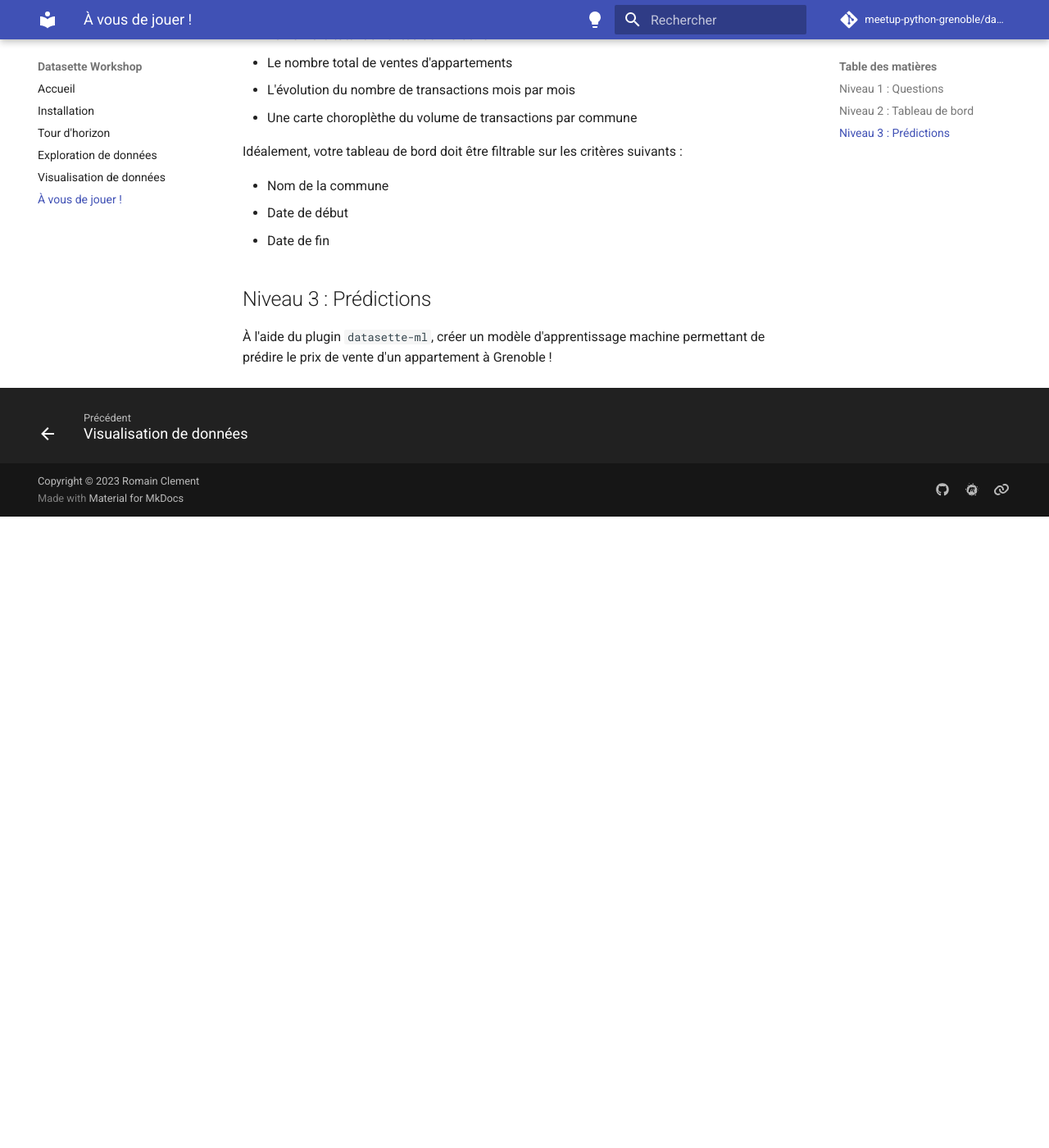
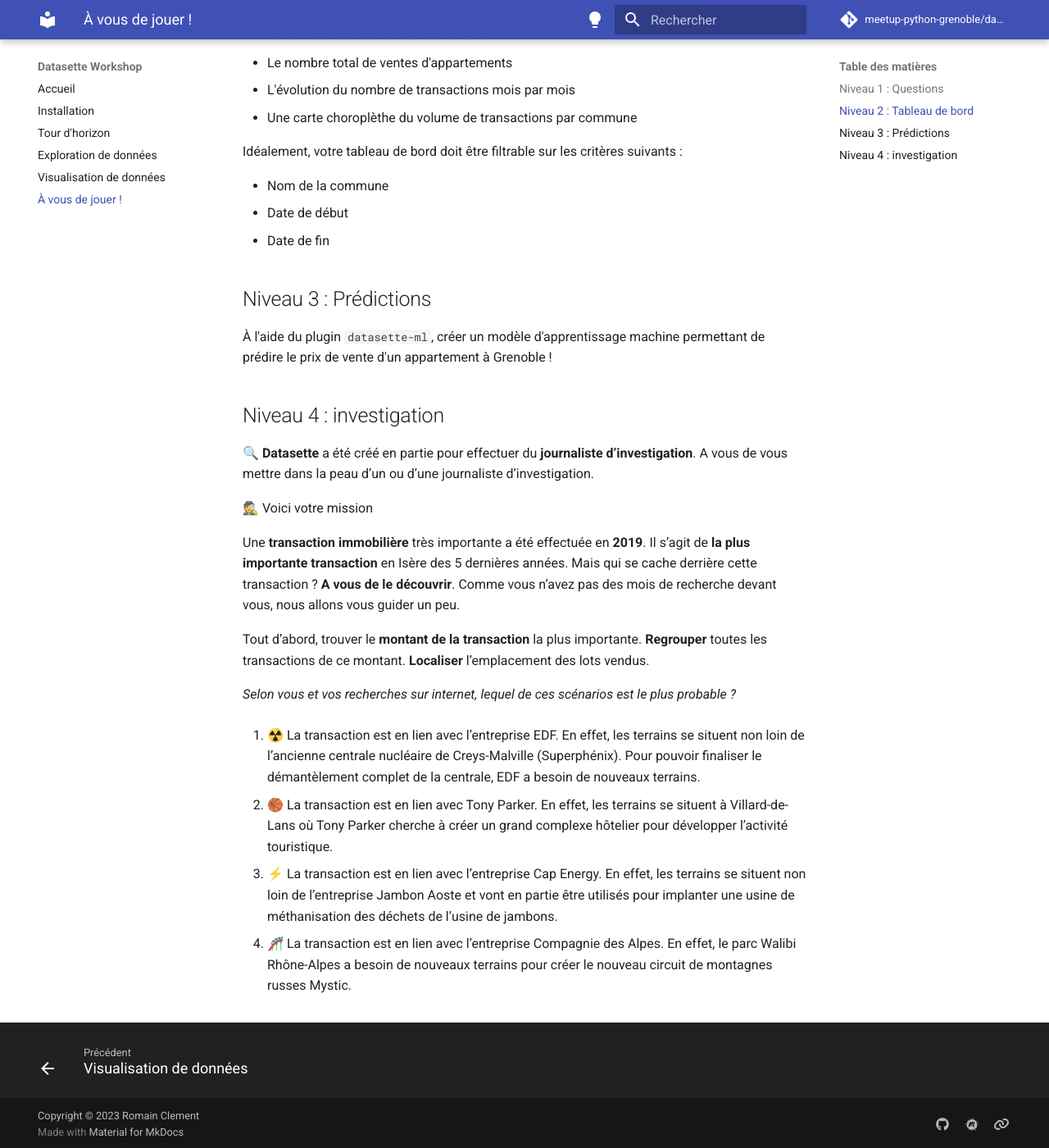
Before and after one commit to meetup-python-grenoble/datasette-workshop, an MkDocs documentation site: the page built from docs/playtime.md, in a window 1280 px wide and 1400 px high, scrolled down 770 px. Shown: the whole window at 82% size. Built offline with MkDocs 1.6.1 and Material for MkDocs 9.7.7, drawn with Linux system fonts in a browser that asks for light colours; comment, search, counter and statistics services are not loaded; before the commit the page ends 1400 px from its top, so only the background shows below that.

Commit message:
Update playtime with the quest

```diff
--- a/docs/playtime.md
+++ b/docs/playtime.md
@@ -32,3 +32,23 @@ Idéalement, votre tableau de bord doit être filtrable sur les critères suivan
 ## Niveau 3 : Prédictions
 
 À l'aide du plugin `datasette-ml`, créer un modèle d'apprentissage machine permettant de prédire le prix de vente d'un appartement à Grenoble !
+
+## Niveau 4 : investigation
+
+🔍 **Datasette** a été créé en partie pour effectuer du **journaliste d’investigation**. A vous de vous mettre dans la peau d’un ou d’une journaliste d’investigation.
+
+🕵️ Voici votre mission
+
+Une **transaction immobilière** très importante a été effectuée en **2019**. Il s’agit de **la plus importante transaction** en Isère des 5 dernières années. Mais qui se cache derrière cette transaction ? **A vous de le découvrir**. Comme vous n’avez pas des mois de recherche devant vous, nous allons vous guider un peu.
+
+Tout d’abord, trouver le **montant de la transaction** la plus importante. **Regrouper** toutes les transactions de ce montant. **Localiser** l’emplacement des lots vendus.
+
+*Selon vous et vos recherches sur internet, lequel de ces scénarios est le plus probable ?*
+
+1. ☢️ La transaction est en lien avec l’entreprise EDF. En effet, les terrains se situent non loin de l’ancienne centrale nucléaire de Creys-Malville (Superphénix). Pour pouvoir finaliser le démantèlement complet de la centrale, EDF a besoin de nouveaux terrains.
+
+2. 🏀 La transaction est en lien avec Tony Parker. En effet, les terrains se situent à Villard-de-Lans où Tony Parker cherche à créer un grand complexe hôtelier pour développer l’activité touristique.
+
+3. ⚡ La transaction est en lien avec l’entreprise Cap Energy. En effet, les terrains se situent non loin de l’entreprise Jambon Aoste et vont en partie être utilisés pour implanter une usine de méthanisation des déchets de l’usine de jambons.
+
+4. 🎢 La transaction est en lien avec l’entreprise Compagnie des Alpes. En effet, le parc Walibi Rhône-Alpes a besoin de nouveaux terrains pour créer le nouveau circuit de montagnes russes Mystic.
```
